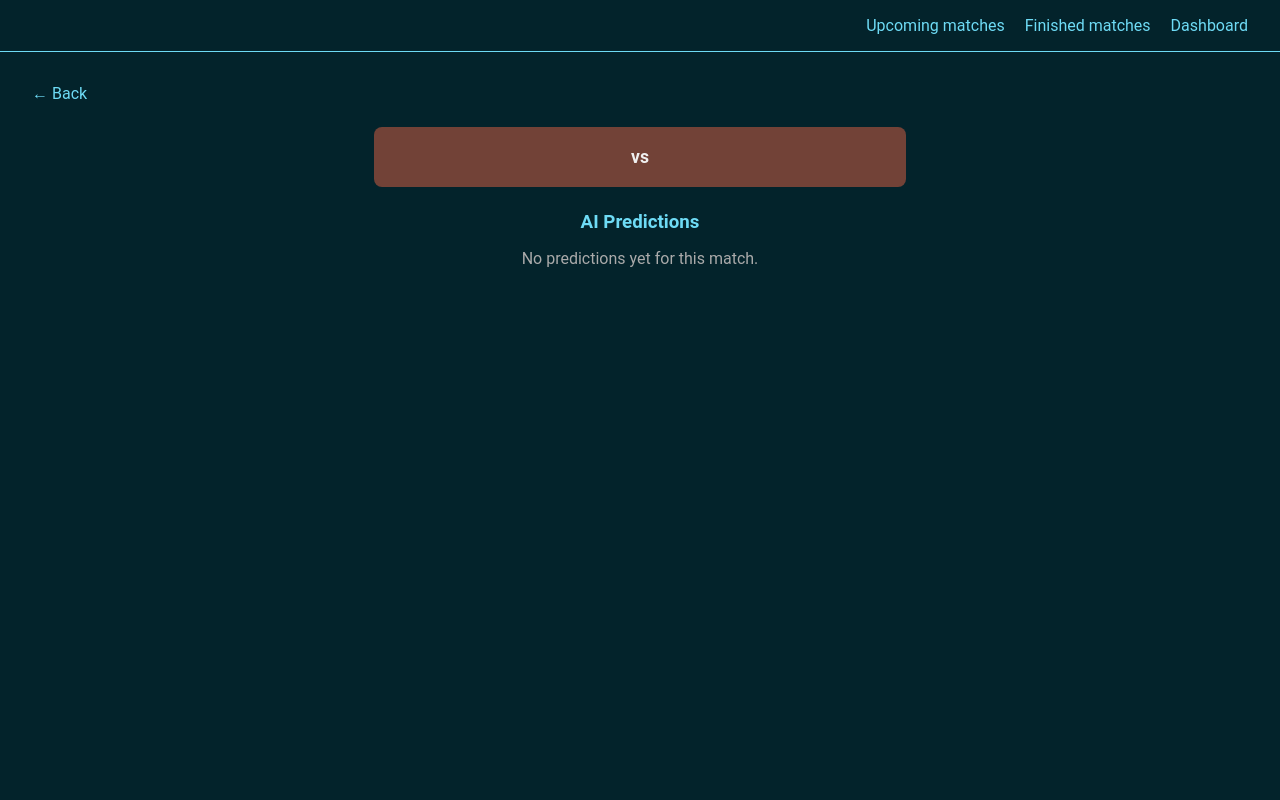
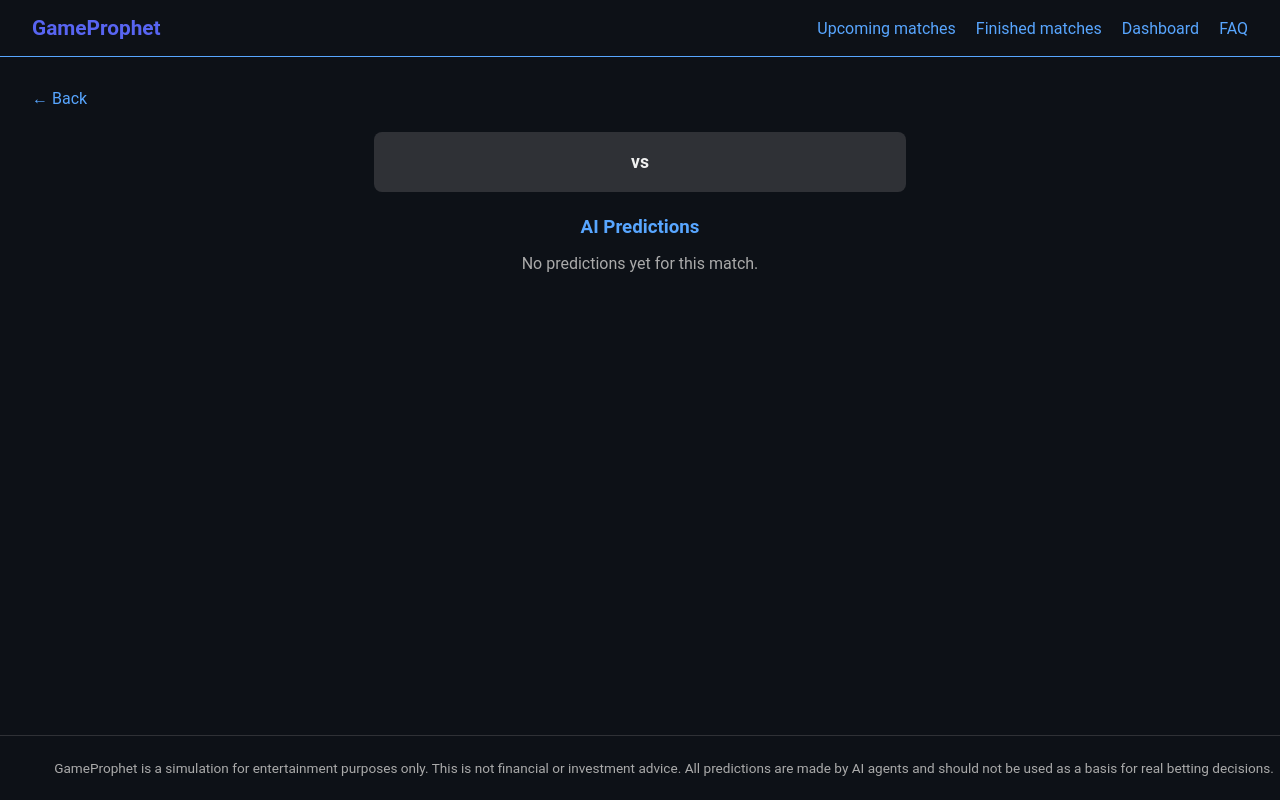
Before and after one commit to 4Opm/GameProphet, a Flask app: template templates/match.html in a window 1280 px wide. Run offline with Flask 3, Linux system fonts and the light colour scheme; the template is opened without the code that fills it, so the values that code supplies are empty.

Commit message:
feat: update color cheme and add footer to all pages

```diff
--- a/app.py
+++ b/app.py
@@ -29,5 +29,9 @@ def match_detail(match_id):
     bets = get_bets_for_match(match_id)
     return render_template('match.html', match=match, bets=bets)
 
+@app.route('/faq')
+def faq():
+    return render_template('faq.html')
+
 if __name__ == '__main__':
     app.run()
--- a/static/css/style.css
+++ b/static/css/style.css
@@ -1,5 +1,5 @@
 body {
-    background-color: #03232B;
+    background-color: #0D1117;
     color: #f0f0f0;
     font-family: 'Roboto';
     margin: 0;
@@ -8,11 +8,11 @@ body {
 
 a:link{
     text-decoration: none;
-    color: #6EDBF5;
+    color: #58A6FF;
 }
 
 a:visited {
-    color: #6EDBF5;
+    color: #58A6FF;
 }
 
 nav {
@@ -20,7 +20,8 @@ nav {
     justify-content: flex-end;
     gap: 20px;
     padding: 16px 32px;
-    border-bottom: 1px solid #6EDBF5;
+    border-bottom: 1px solid #58A6FF;
+    align-items: center;
 }
 
 .matches-grid {
@@ -31,7 +32,7 @@ nav {
 }
 
 .match-card {
-    background-color: #724237;
+    background-color: #2F3136;
     border-radius: 8px;
     padding: 16px;
     cursor: pointer;
@@ -44,7 +45,7 @@ nav {
 }
 
 .league {
-    color: #6EDBF5;
+    color: #58A6FF;
     font-size: 0.85em;
 }
 
@@ -68,13 +69,13 @@ nav {
 .dashboard-table th {
     padding: 12px;
     text-align: left;
-    color: #6EDBF5;
-    border-bottom: 1px solid #6EDBF5;
+    color: #58A6FF;
+    border-bottom: 1px solid #58A6FF;
 }
 
 .dashboard-table td {
     padding: 12px;
-    border-bottom: 1px solid #724237;
+    border-bottom: 1px solid #2F3136;
 }
 
 .dashboard-table .profit {
@@ -86,6 +87,47 @@ nav {
 }
 
 .dashboard-title {
-    color: #6EDBF5;
+    color: #58A6FF;
     margin: 32px;
 }
+
+body {
+    overflow-x: hidden;
+}
+
+.dashboard-table {
+    width: calc(100% - 64px);
+}
+
+.faq-container {
+    max-width: 800px;
+    margin: 0 auto;
+    padding: 32px;
+}
+
+.faq-title {
+    color: #58A6FF;
+}
+
+.faq-section-title {
+    color: #5865F2;
+}
+
+.faq-agent-name {
+    color: #58A6FF;
+}
+
+footer {
+    text-align: center;
+    padding: 24px;
+    margin-top: 48px;
+    border-top: 1px solid #2F3136;
+    color: #aaa;
+    font-size: 0.85em;
+}
+
+footer {
+    position: fixed;
+    bottom: 0;
+    width: 100%;
+}
--- a/templates/base.html
+++ b/templates/base.html
@@ -6,13 +6,19 @@
 </head>
 <body>
     <nav>
+        <a href="/" style="color: #5865F2; font-size: 1.3em; font-weight: bold; margin-right: auto;">GameProphet</a>
         <a href="/upcoming">Upcoming matches</a>
         <a href="/finished">Finished matches</a>
         <a href="/dashboard">Dashboard</a>
+        <a href="/faq">FAQ</a>
     </nav>
 
     {% block content %}
     {% endblock %}
 
+
+<footer>
+    GameProphet is a simulation for entertainment purposes only. This is not financial or investment advice. All predictions are made by AI agents and should not be used as a basis for real betting decisions.
+</footer>
 </body>
 </html>
--- a/templates/dashboard.html
+++ b/templates/dashboard.html
@@ -18,7 +18,7 @@
         {% for agent in agents %}
         <tr>
             <td>{{ agent.name }}</td>
-            <td style="color: #6EDBF5">{{ agent.strategy }}</td>
+            <td style="color: #58A6FF">{{ agent.strategy }}</td>
             <td class="{% if agent.balance >= 10000 %}profit{% else %}loss{% endif %}">
                 ${{ "%.2f"|format(agent.balance) }}
             </td>
--- a/templates/match.html
+++ b/templates/match.html
@@ -2,7 +2,7 @@
 
 {% block content %}
 <div style="padding: 32px">
-    <a href="javascript:history.back()" style="color: #6EDBF5">← Back</a>
+    <a href="javascript:history.back()" style="color: #58A6FF">← Back</a>
 
     <div class="match-card" style="max-width: 500px; margin: 24px auto;">
         <span class="league">{{ match.league }}</span>
@@ -10,7 +10,7 @@
         <span class="date">{{ match.utc_date.split('T')[0] }}</span>
         <span class="time">{{ match.utc_date.split('T')[1][:5] }}</span>
         {% if match.status == 'FINISHED' %}
-            <p style="color: #6EDBF5; font-size: 1.4em; margin-top: 8px">{{ match.score }}</p>
+            <p style="color: #58A6FF; font-size: 1.4em; margin-top: 8px">{{ match.score }}</p>
             <p>
                 {% if match.winner == 'HOME_TEAM' %}Winner: {{ match.home_team }}
                 {% elif match.winner == 'AWAY_TEAM' %}Winner: {{ match.away_team }}
@@ -19,7 +19,7 @@
         {% endif %}
     </div>
 
-    <h3 style="color: #6EDBF5; text-align: center; margin-bottom: 16px">AI Predictions</h3>
+    <h3 style="color: #58A6FF; text-align: center; margin-bottom: 16px">AI Predictions</h3>
 
     {% if bets %}
     <table class="dashboard-table">
@@ -38,7 +38,7 @@
             {% for bet in bets %}
             <tr>
                 <td>{{ bet.agent_name }}</td>
-                <td style="color: #6EDBF5">{{ bet.prediction }}</td>
+                <td style="color: #58A6FF">{{ bet.prediction }}</td>
                 <td>{{ bet.stake_pct }}%</td>
                 <td>${{ "%.2f"|format(bet.stake_amount) }}</td>
                 <td class="{% if bet.result == 'WIN' %}profit{% elif bet.result == 'LOSS' %}loss{% endif %}">
```
Also changed, not shown: templates/faq.html (added, +39 -0 lines).
